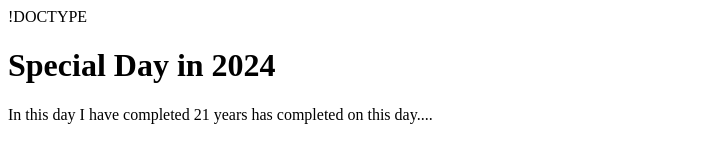
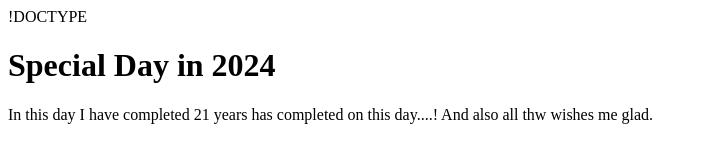
Before and after one commit to prajwal-r-h/jan-24, a plain HTML site: page index.html in a window 1280 px wide. Shown: the whole page, without its empty margins (0-702 px from the left). Drawn offline with Linux system fonts and the light colour scheme.

Commit message:
Update index.html

```diff
--- a/index.html
+++ b/index.html
@@ -4,6 +4,6 @@
   </title>
   <body>
     <h1> Special Day in 2024</h1>
-    <p> In this day I have completed 21 years has completed on this day....</p>
+    <p> In this day I have completed 21 years has completed on this day....! And also all thw wishes me glad.</p>
   </body>
 </HTML>
```
